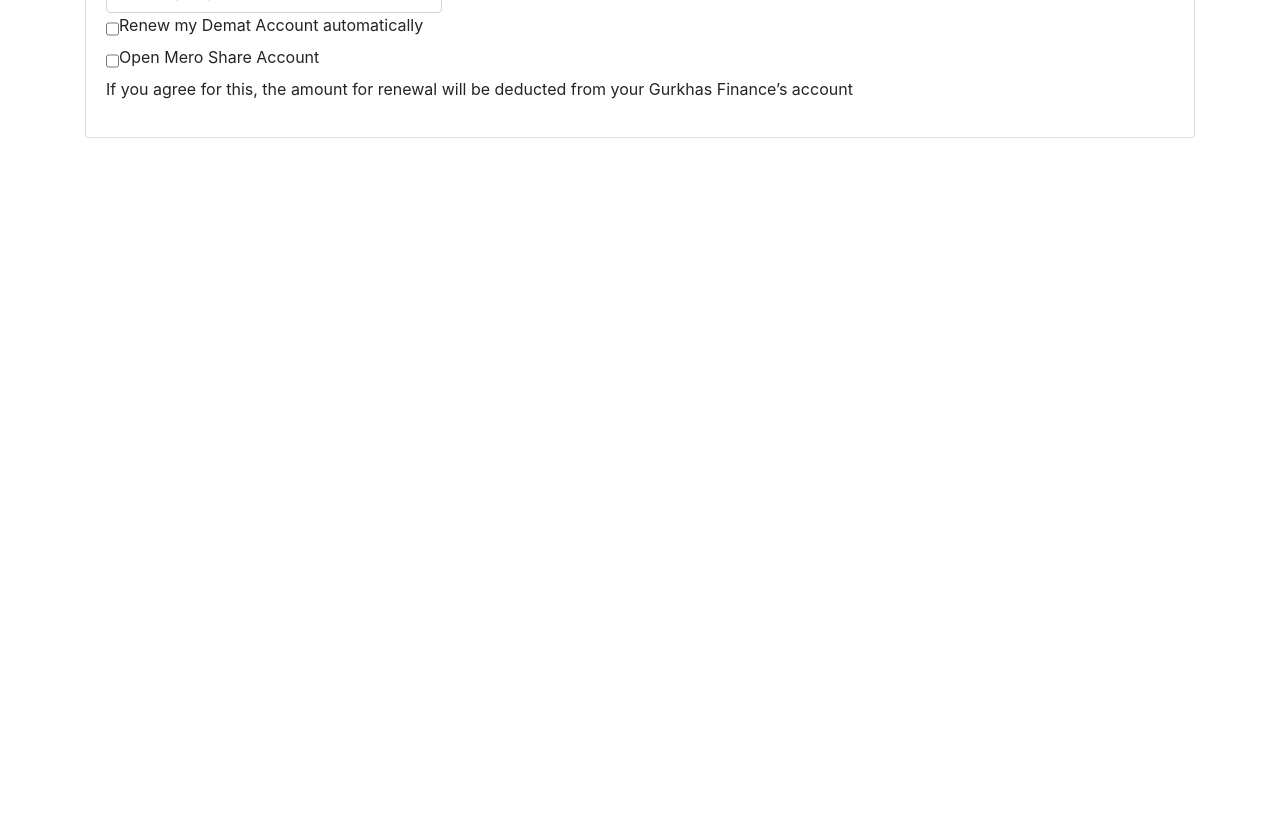
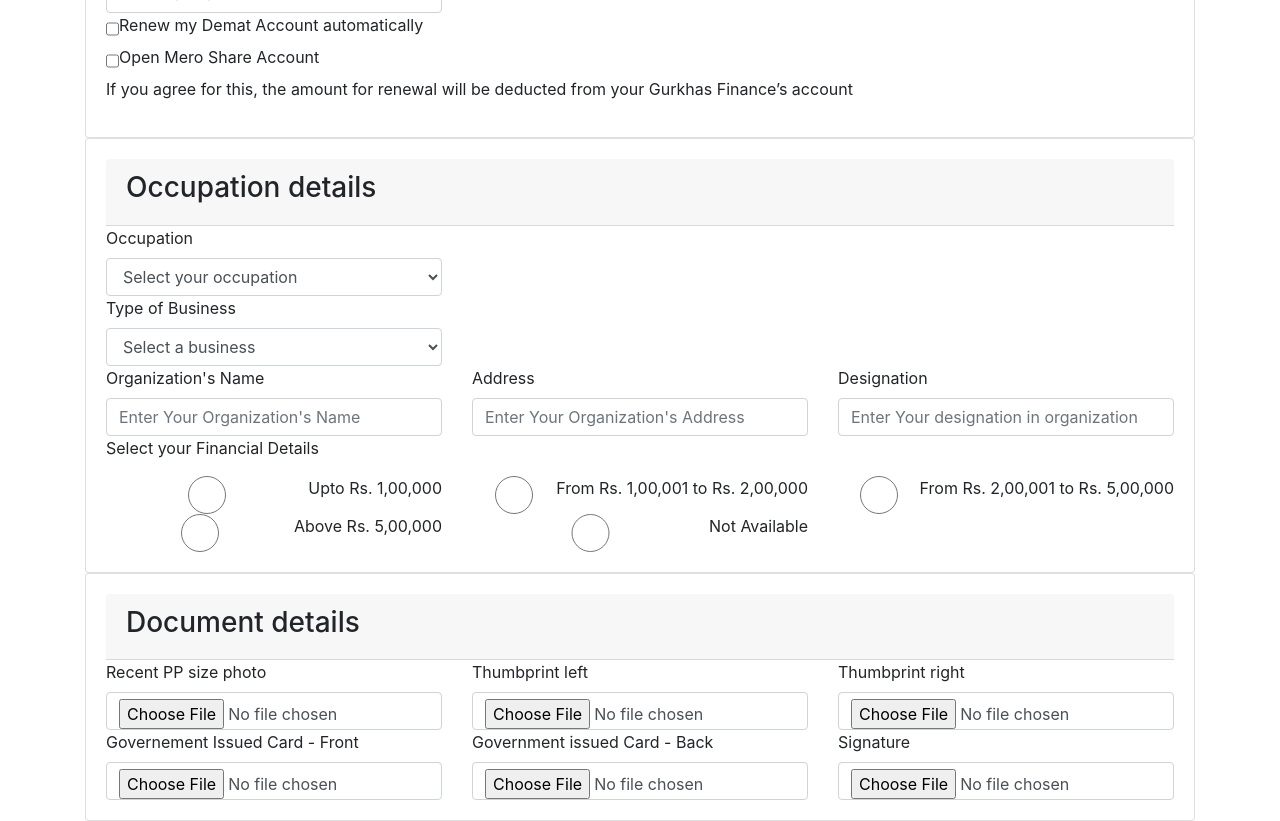
Before and after one commit to AsicsBajracharya/testapp, a React (Create React App) app: page /customers/register/personalInfo in a window 1280 px wide. Shown: the part 1660-2481 px from the top of the page. Before the commit the page ends 1798 px from the top, so only its background shows below. Built offline with nearby package versions, Linux system fonts and the light colour scheme.

Commit message:
personal account,occupation,document finish

```diff
--- a/src/Components/CustomerForm/PersonalInfo.js
+++ b/src/Components/CustomerForm/PersonalInfo.js
@@ -525,8 +525,179 @@ function PersonalInfo() {
         </div>
       </div>
       {/* account */}
+      <div className="card">
+        <div className="card-body">
+          <div className="card-header">
+            <h3>Occupation details</h3>
+          </div>
+          <div className="row">
+            <div className="col-md-4">
+              <div className="input-wrapper">
+                <label htmlFor="occupation-occupation">Occupation</label>
+                <div className="input-group">
+                  <select name="" id="occupation-occupation" className="form-control" >
+                    <option value="initial">Select your occupation</option>
+                    <option value="Business">Business</option>
+                    <option value="Farmer">Farmer</option>
+                    <option value="Government Service">Government Service</option>
+                    <option value="Housewife">Housewife</option>
+                    <option value="Others">Others</option>
+                    <option value="Professional">Professional</option>
+                    <option value="Public Sector">Public Sector</option>
+                    <option value="Private Sector">Private Sector</option>
+                    <option value="Retired">Retired</option>
+                    <option value="Service">Service</option>
+                    <option value="Student">Student</option>
+                  </select>
+                </div>
+              </div>
+            </div>
+            <div className="col-md-4"></div>
+            <div className="col-md-4"></div>
+            <div className="col-md-4">
+              <div className="input-wrapper">
+                <label htmlFor="occupation-type_of_business">Type of Business</label>
+                <div className="input-group">
+                  <select name="" id="occupation-type_of_business" className="form-control" >
+                    <option value="initial">Select a business</option>
+                    <option value="Production">Production</option>
+                    <option value="Service Oriented">Service Oriented</option>
+                  </select>
+                </div>
+              </div>
+            </div>
+            <div className="col-md-4"></div>
+            <div className="col-md-4"></div>
+            <div className="col-md-4">
+              <div className="input-wrapper">
+                <label htmlFor="occupation-organization_name">Organization's Name</label>
+                <div className="input-group">
+                  <input type="text" id="occupation-organization_name" className="form-control" placeholder="Enter Your Organization's Name"  />
+                </div>
+              </div>
+            </div>
+            <div className="col-md-4">
+              <div className="input-wrapper">
+                <label htmlFor="occupation-organization_address">Address</label>
+                <div className="input-group">
+                  <input type="text" id="occupation-organization_address" className="form-control" placeholder="Enter Your Organization's Address"  />
+                </div>
+              </div>
+            </div>
+            <div className="col-md-4">
+              <div className="input-wrapper">
+                <label htmlFor="occupation-designation">Designation</label>
+                <div className="input-group">
+                  <input type="text" id="occupation-designation" className="form-control" placeholder="Enter Your designation in organization"  />
+                </div>
+              </div>
+            </div>
+            <div className="col-md-12">
+              <p>Select your Financial Details</p>
+            </div>
+            <div className="col-md-4">
+              <div className="input-wrapper">
+                <div className="input-group">
+                  <input type="radio" id="occupation-financial_details" className="form-control" />
+                  <label htmlFor="occupation-financial_details">Upto Rs. 1,00,000</label>
+                </div>
+              </div>
+            </div>
+            <div className="col-md-4">
+              <div className="input-wrapper">
+                <div className="input-group">
+                  <input type="radio" id="occupation-financial_details" className="form-control" />
+                  <label htmlFor="occupation-financial_details">From Rs. 1,00,001 to Rs. 2,00,000</label>
+                </div>
+              </div>
+            </div>
+            <div className="col-md-4">
+              <div className="input-wrapper">
+                <div className="input-group">
+                  <input type="radio" id="occupation-financial_details" className="form-control" />
+                  <label htmlFor="occupation-financial_details">From Rs. 2,00,001 to Rs. 5,00,000</label>
+                </div>
+              </div>
+            </div>
+            <div className="col-md-4">
+              <div className="input-wrapper">
+                <div className="input-group">
+                  <input type="radio" id="occupation-financial_details" className="form-control" />
+                  <label htmlFor="occupation-financial_details">Above Rs. 5,00,000</label>
+                </div>
+              </div>
+            </div>
+            <div className="col-md-4">
+              <div className="input-wrapper">
+                <div className="input-group">
+                  <input type="radio" id="occupation-financial_details" className="form-control" />
+                  <label htmlFor="occupation-financial_details">Not Available</label>
+                </div>
+              </div>
+            </div>
+          </div>
 
-
+        </div>
+      </div>
+      {/* occupation */}
+      <div className="card">
+        <div className="card-body">
+          <div className="card-header">
+            <h3>Document details</h3>
+          </div>
+          <div className="row">
+            <div className="col-md-4">
+              <div className="input-wrapper">
+                <label htmlFor="document-pp_size_photo">Recent PP size photo</label>
+                <div className="input-group">
+                  <input type="file" id="document-pp_size_photo" className="form-control"   />
+                </div>
+              </div>
+            </div>
+            <div className="col-md-4">
+              <div className="input-wrapper">
+                <label htmlFor="document-thumbprint_left">Thumbprint left</label>
+                <div className="input-group">
+                  <input type="file" id="document-thumbprint_left" className="form-control"   />
+                </div>
+              </div>
+            </div>
+            <div className="col-md-4">
+              <div className="input-wrapper">
+                <label htmlFor="document-thumbprint_right">Thumbprint right</label>
+                <div className="input-group">
+                  <input type="file" id="document-thumbprint_right" className="form-control"   />
+                </div>
+              </div>
+            </div>
+            <div className="col-md-4">
+              <div className="input-wrapper">
+                <label htmlFor="document-governement_issued_card_front">Governement Issued Card - Front</label>
+                <div className="input-group">
+                  <input type="file" id="document-governement_issued_card_front" className="form-control"   />
+                </div>
+              </div>
+            </div>
+            <div className="col-md-4">
+              <div className="input-wrapper">
+                <label htmlFor="document-governement_issued_card_back">Government issued Card - Back</label>
+                <div className="input-group">
+                  <input type="file" id="document-governement_issued_card_back" className="form-control"   />
+                </div>
+              </div>
+            </div>
+            <div className="col-md-4">
+              <div className="input-wrapper">
+                <label htmlFor="document-signature">Signature</label>
+                <div className="input-group">
+                  <input type="file" id="document-signature" className="form-control"   />
+                </div>
+              </div>
+            </div>
+          </div>
+        </div>
+      </div>
+      {/* Document */}
     </div>
 
 
```
